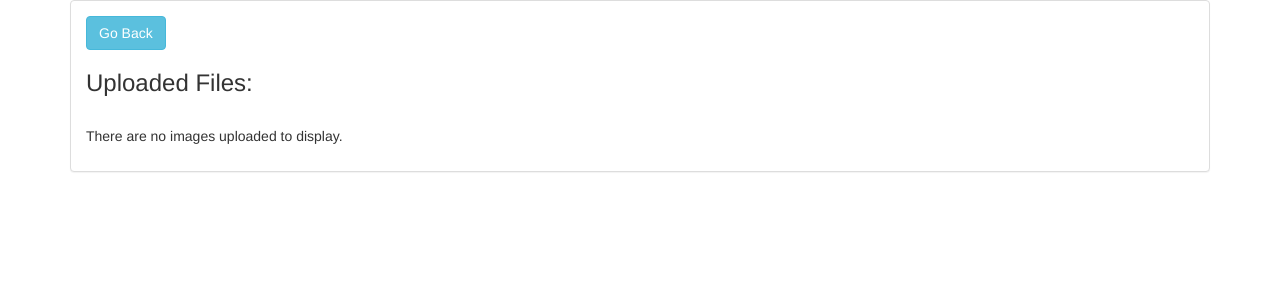
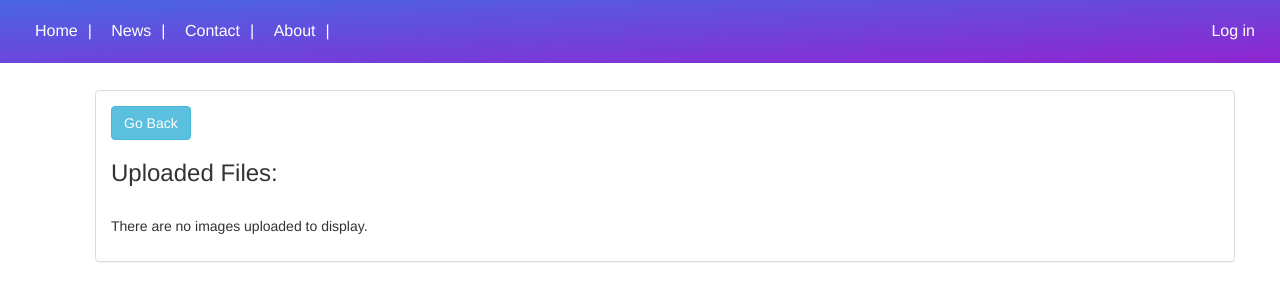
Before and after one commit to jar4i/lovoneo, a PHP site: page /personal_page.php?user_id=1 in a window 1280 px wide. Shown: the top 301 px of the page. Run offline with PHP 8.4, Linux system fonts and the light colour scheme; data comes from the database, SQL or seed files in the repository; some libraries are stand-ins or nearby versions.

Commit message:
Add css file for personal page

```diff
--- a/index.php
+++ b/index.php
@@ -8,7 +8,6 @@
 ?>
 <head>
 <title>LOVONEO | FIND YOUR LOVE</title>
-<link rel="stylesheet" href="https://cdnjs.cloudflare.com/ajax/libs/font-awesome/4.7.0/css/font-awesome.min.css"/>
 <link rel="stylesheet" href="style.css">
 <link rel="stylesheet" href="https://cdnjs.cloudflare.com/ajax/libs/jqueryui/1.12.1/jquery-ui.min.css">
 <link rel="stylesheet" type="text/css" href="slick/slick.css"/>
--- a/personal_page.php
+++ b/personal_page.php
@@ -6,29 +6,58 @@
 $sthandler = $con->prepare("SELECT TIMESTAMPDIFF(YEAR, `birth_date`, CURDATE()) AS age , first_name, last_name, profile_foto FROM register_user WHERE user_id = '$user_id'");
 $sthandler->execute();
 ?>
+<head>
+    <title>LOVONEO | FIND YOUR LOVE</title>
+    <link rel="stylesheet" href="style-personal-page.css">
+    <link rel="stylesheet" type="text/css" href="slick/slick.css"/>
+    <link rel="stylesheet" type="text/css" href="slick/slick-theme.css"/>
+    <script type="text/javascript" charset="utf8" src="https://ajax.aspnetcdn.com/ajax/jQuery/jquery-2.0.3.js"></script>
+</head>
+<body>
+    <header class="head fixed">
+        <div class="wrap">
+            <nav class="pull_left">
+                <ul class="list-unstyled ">
+                <a class="active" href="#home"><li class="li-item inline-block">Home</li></a>
+                <a href="#news"><li class="li-item inline-block">News</li></a>
+                <a href="#contact"><li class="li-item inline-block">Contact</li></a>
+                <a href="#about"><li class="li-item inline-block">About</li></a>
+                </ul>
+            </nav>
+            <div class="pull-right">
+                <a class="welcom" > <?php
+                    if (isset($_SESSION['user_name'])) {
+                    echo 'Welcome, '.$_SESSION['user_name'];
+                    }
+                    ?>
+                </a>
+                <a href="#" class="log-in-out">
+                <?php
+                    if (isset($_SESSION['user_name'])) {
+                    echo 'Log out';
+                    }
+                    else echo 'Log in';
+                    ?>
+                </a>
+            </div>
+        </div>
+    </header>
+    <section class="section-photo">
+        <div class="wrap">
             <?php while($row = $sthandler->fetch(PDO::FETCH_ASSOC)) : ?>
-
-<div class="clearfix_card">
-<img src="<?php echo $row ['profile_foto']?>" width= "300" height= "300" "<br>
-<?php echo $row ['first_name']?><br>
-<?php echo $row ['last_name']?><br>
+            <div class="photo-box inline-block">
+                <img src="<?php echo $row ['profile_foto']?>" class="photo">
+            </div>
+            <div class="info inline-block">
+                <?php echo $row ['first_name'] ?>
+                <?php echo $row ['last_name'] ?>
                 <?php endwhile;?>
             </div>
-
             <div class="album">
                 <?php
                 include("fotos/view.php");
                 ?>
             </div>
-
-<style>
-.clearfix_card
-{
-display: inline-block;
-margin: 50px;
-border: inset 6px;
-float: left;
-width: 300px;
-height: 300px;
-}
-</style>
+        </div>
+    </section>
+</body>
--- a/search_form.php
+++ b/search_form.php
@@ -1,7 +1,6 @@
 
 <head>
 <title>LOVONEO | FIND YOUR LOVE</title>
-<link rel="stylesheet" href="https://cdnjs.cloudflare.com/ajax/libs/font-awesome/4.7.0/css/font-awesome.min.css"/>
 <link rel="stylesheet" href="style-search.css">
 <link rel="stylesheet" href="https://stackpath.bootstrapcdn.com/bootstrap/4.1.2/css/bootstrap.min.css" integrity="sha384-Smlep5jCw/wG7hdkwQ/Z5nLIefveQRIY9nfy6xoR1uRYBtpZgI6339F5dgvm/e9B" crossorigin="anonymous">
 <link rel="stylesheet" href="https://cdnjs.cloudflare.com/ajax/libs/jqueryui/1.12.1/jquery-ui.min.css">
--- /dev/null
+++ b/style-personal-page.css
@@ -0,0 +1,98 @@
+/*helpers*/
+.inline-block{
+    display: inline-block;
+  }
+  .inline{
+      display: inline;
+  }
+  .block{
+    display: block;
+  }
+  .rel{
+   position: relative;
+  }
+  .abs{
+    position: absolute;
+   }
+  .fixed{
+    position: fixed;
+  }
+  .center{
+  text-align: center;
+  }
+  .wrap{
+    max-width: 1400px;
+    padding-left: 20px;
+    padding-right: 20px;
+    margin: 0 auto;
+  }
+
+/*menu*/
+.head{
+    background: linear-gradient(to top left,#8918ce, #3d5de4);
+    opacity: 0.94 ;
+    width: 100%;
+    padding: 20px 5px;
+    font-size: 16px;
+    top:0;
+    z-index: 1000;
+
+  }
+  nav{
+    width: 400px;
+    display: inline-block !important;
+  }
+  .pull-right{
+    display: inline-block;
+  }
+  .li-item{
+    margin-left: 10px;
+    padding-right: 5px;
+    color: #ffffff;
+  }
+  .li-item::after{
+    content: "|";
+    padding-left: 10px;
+  }
+  .li-item:hover{
+  color: #ffafaf;
+  transition: 400ms;
+  }
+  .head a{
+    color: #ffffff !important;
+  }
+  .head a:hover,
+  .head a:focus,
+  .head a:active {
+      text-decoration: none !important;
+      color: #ffafaf !important;
+      transition: 400ms;
+    }
+    ul{
+        margin-bottom: 0 !important;
+      } ul{
+        margin-bottom: 0 !important;
+      }
+  ul{
+    margin-bottom: 0 !important;
+  }
+/* photo & small-info*/
+.section-photo{
+    margin-top: 90px;
+    padding-left: 50px;
+}
+.photo-box{
+    width: 250px;
+    height: 300px;
+    overflow: hidden;
+}
+.photo{
+    width: 250px;
+    height: 300px;
+}
+.info{
+
+}
+.album{
+
+}
```
Lines whose indentation alone changed are shown as unchanged.
